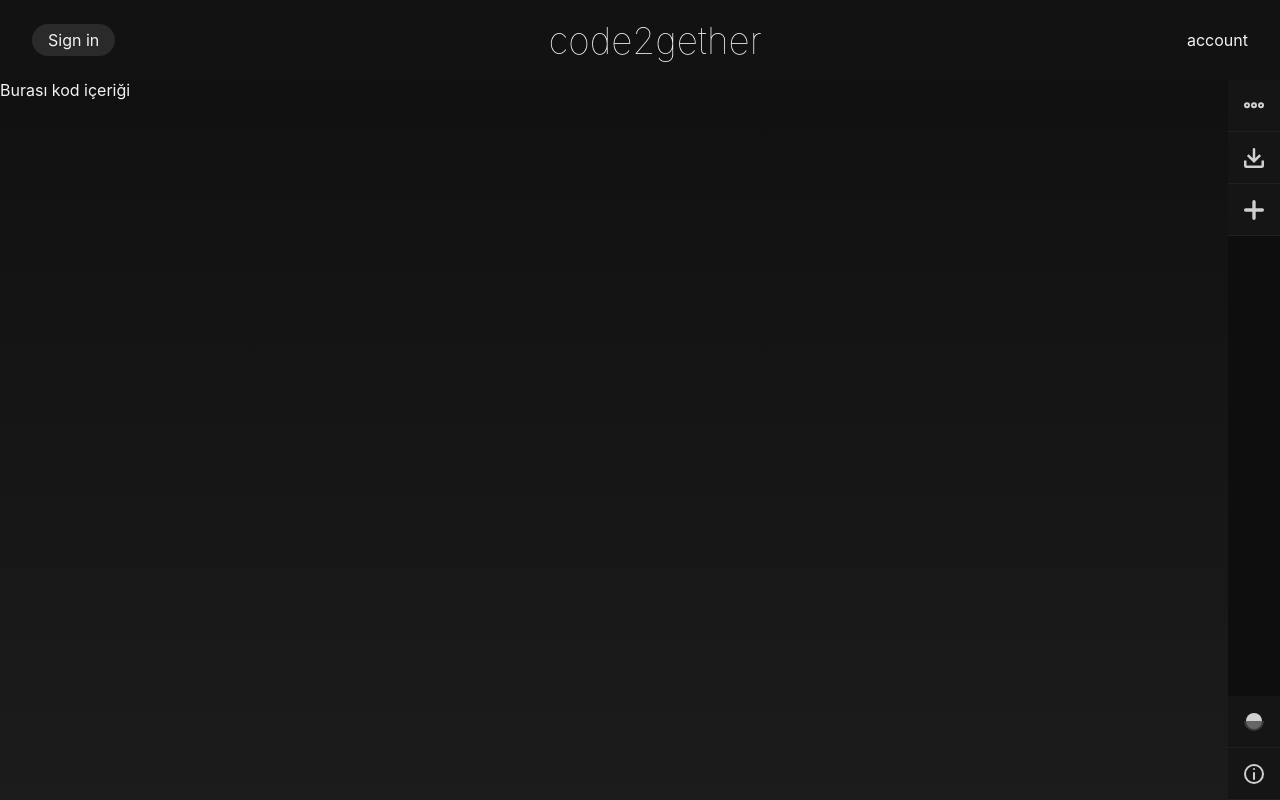
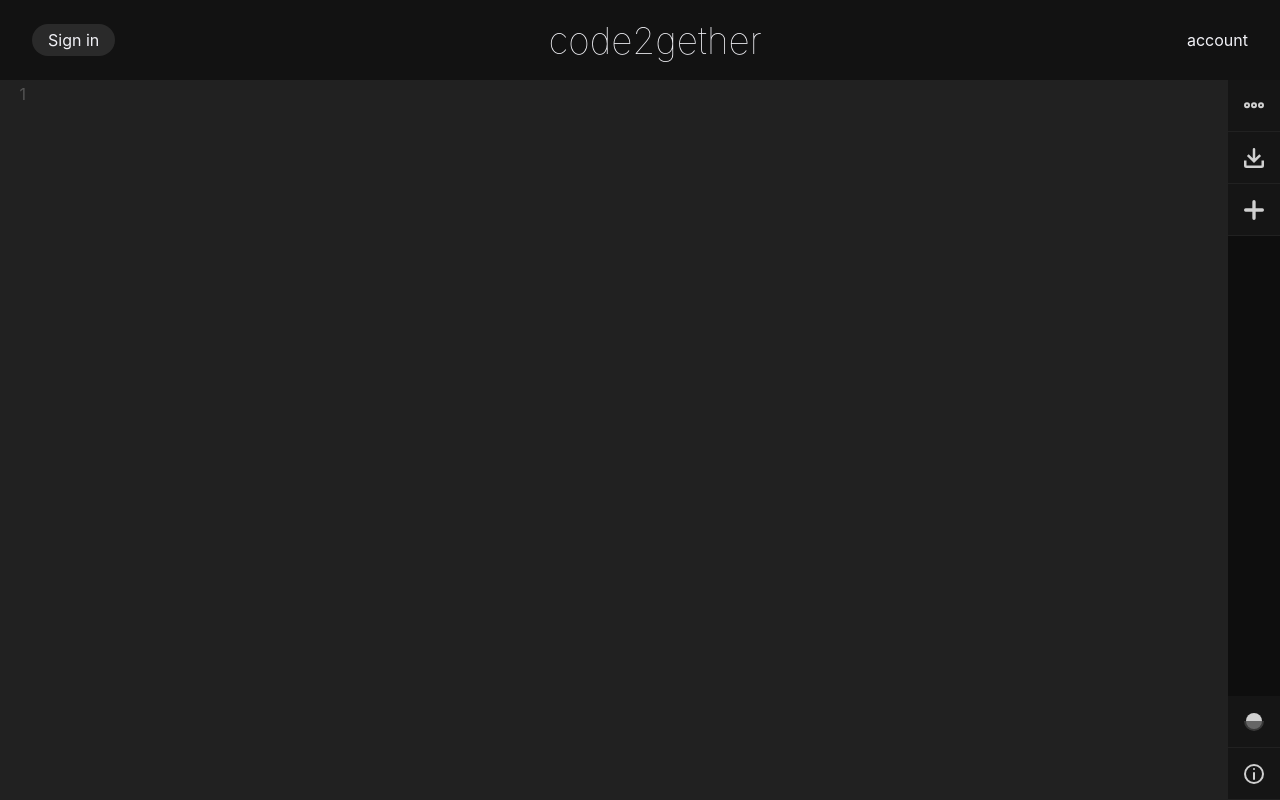
Before and after one commit to fresholia/react-live-codeshare, a Next.js app: page /code/1 in a window 1280 px wide. Built offline with nearby package versions, Linux system fonts and the light colour scheme.

Commit message:
Add code editor to coed page

```diff
--- a/next.config.js
+++ b/next.config.js
@@ -1,4 +1,3 @@
-/** @type {import('next').NextConfig} */
 module.exports = {
   reactStrictMode: true,
   swcMinify: true
--- a/package.json
+++ b/package.json
@@ -8,8 +8,12 @@
     "lint": "next lint"
   },
   "dependencies": {
+    "@zeit/next-css": "^1.0.1",
+    "codemirror": "^5.63.3",
+    "css-loader": "^6.5.1",
     "next": "12.0.2",
     "react": "17.0.2",
+    "react-codemirror2": "^7.2.1",
     "react-dom": "17.0.2",
     "sass": "^1.43.4"
   },
--- /dev/null
+++ b/src/components/codemirror/CodeBlockComponent.tsx
@@ -0,0 +1,23 @@
+import {UnControlled as CodeMirror} from 'react-codemirror2'
+
+import 'codemirror/lib/codemirror.css'
+
+import 'codemirror/theme/material-darker.css'
+
+import styles from '../../styles/code.module.scss'
+
+export default function EditorSection() {
+    return (
+        <CodeMirror
+            className = {styles.mirror}
+            options = {
+                {
+                    theme: 'material-darker',
+                    mode: 'javascript',
+                    lineNumbers: true
+                }
+            }
+            onChange={() => null}
+      />
+    )
+}
--- a/src/pages/code/[pid].tsx
+++ b/src/pages/code/[pid].tsx
@@ -6,6 +6,7 @@
 
 import CodeActions from '../../components/ActionsComponent';
 
+import CodeEditor from '../../components/codemirror/CodeBlockComponent'
 
 const Post: NextPage = () => {
     const router = useRouter()
@@ -15,7 +16,7 @@
         <>
             <div className={styles.wrapper}>
                 <div className={styles.codeContent}>
-                    Burası kod içeriği
+                    <CodeEditor />
                 </div>
                 <div className={styles.actions}>
                     <CodeActions />
--- a/src/styles/code.module.scss
+++ b/src/styles/code.module.scss
@@ -2,7 +2,7 @@
     position: relative;
     width: 100%;
     height: calc((100vh) - var(--navHeight));
-    overflow: auto;
+
     color: var(--textcolor);
 
     display: grid;
@@ -13,8 +13,14 @@
         position: relative;
         width: 100%;
         height: 100%;
-        display: flex;
         color: var(--textcolor);
+        overflow: auto;
+        background: #212121;
+
+        div.mirror {
+            height: 100%;
+            min-height: 100%;
+        }
     }
 
     div.actions {
--- a/src/styles/globals.scss
+++ b/src/styles/globals.scss
@@ -56,6 +56,10 @@
   }
 }
 
+.CodeMirror {
+  height: 100%!important;
+}
+
 @media (prefers-reduced-motion) {
   * {
     transition: none!important;
```
Also changed, not shown: 1 other file (tests, documents, lock files or other folders).
